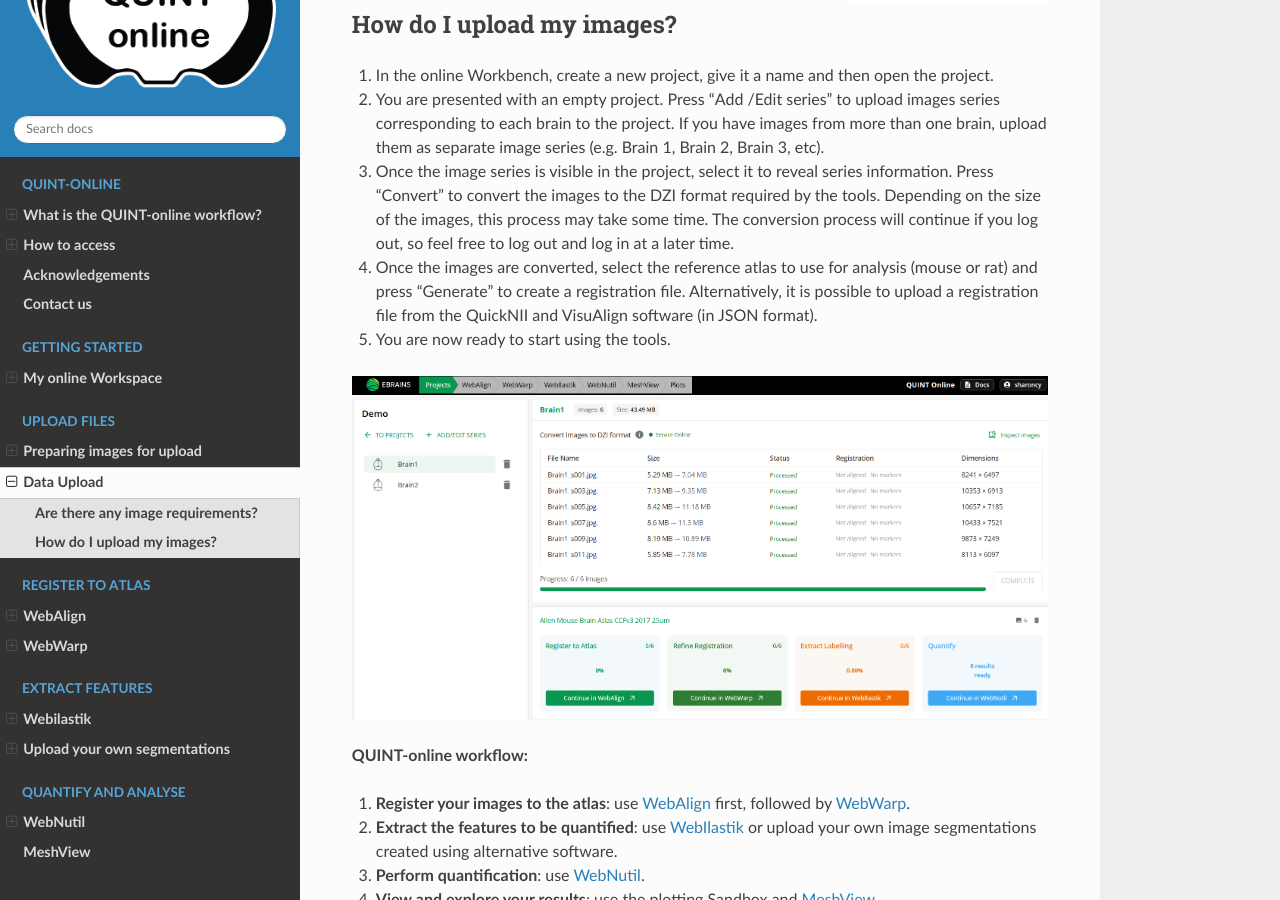
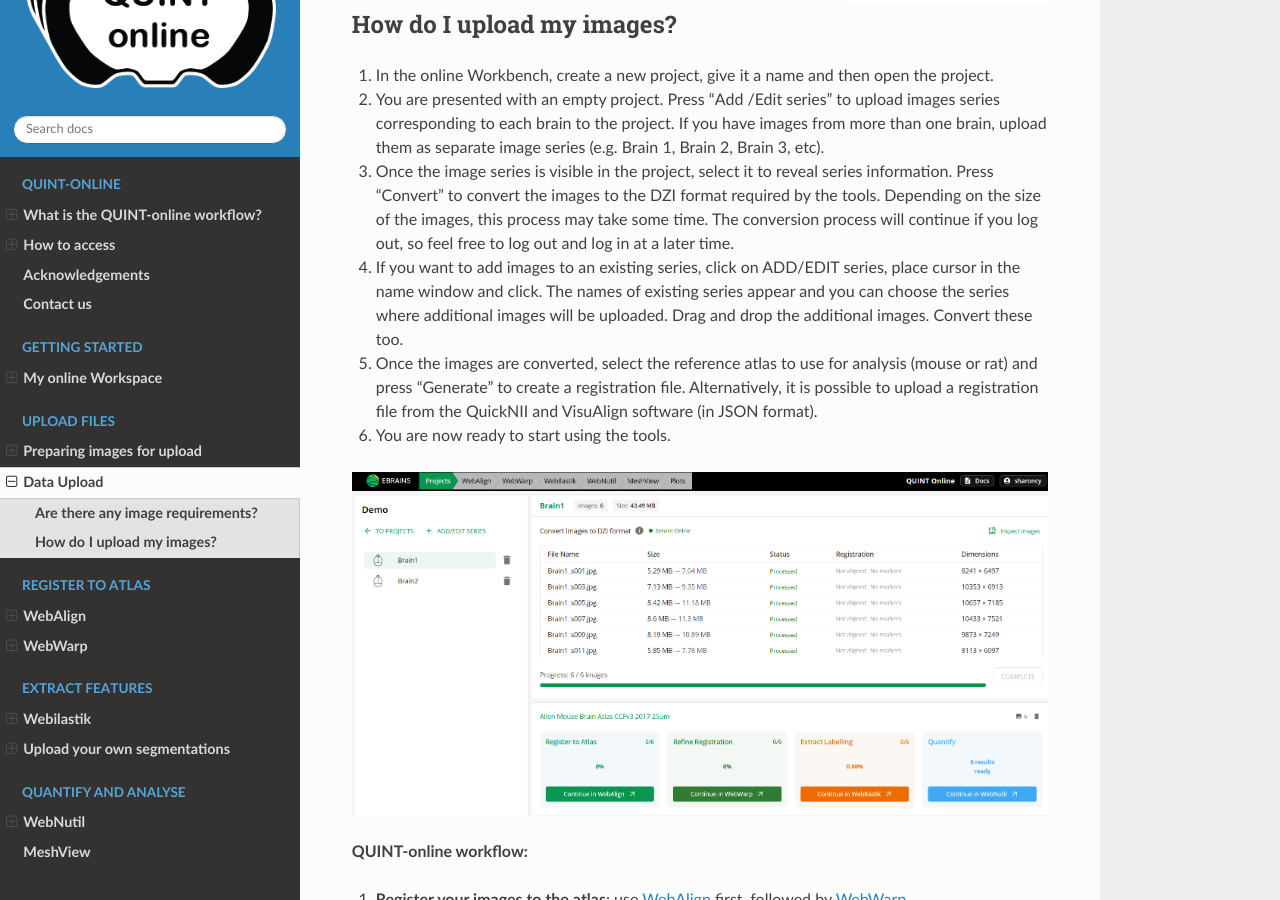
Before and after one commit to Neural-Systems-at-UIO/QUINT_webtools, a Sphinx documentation site: the page built from docs/CreateBrain.rst, in a window 1280 px wide and 900 px high, scrolled down 472 px. Built offline with Sphinx 7.4.7 and the Read the Docs theme 3.1.0, drawn with Linux system fonts in a browser that asks for light colours.

Commit message:
Update CreateBrain.rst
added info about upload of additional images in series

```diff
--- a/docs/CreateBrain.rst
+++ b/docs/CreateBrain.rst
@@ -21,8 +21,9 @@
 1. In the online Workbench, create a new project, give it a name and then open the project.
 2. You are presented with an empty project. Press "Add /Edit series" to upload images series corresponding to each brain to the project. If you have images from more than one brain, upload them as separate image series (e.g. Brain 1, Brain 2, Brain 3, etc).
 3. Once the image series is visible in the project, select it to reveal series information. Press "Convert" to convert the images to the DZI format required by the tools. Depending on the size of the images, this process may take some time. The conversion process will continue if you log out, so feel free to log out and log in at a later time.
-4. Once the images are converted, select the reference atlas to use for analysis (mouse or rat) and press "Generate" to create a registration file. Alternatively, it is possible to upload a registration file from the QuickNII and VisuAlign software (in JSON format).
-5. You are now ready to start using the tools.
+4. If you want to add images to an existing series, click on ADD/EDIT series, place cursor in the name window and click. The names of existing series appear and you can choose the series where additional images will be uploaded. Drag and drop the additional images. Convert these too.
+5. Once the images are converted, select the reference atlas to use for analysis (mouse or rat) and press "Generate" to create a registration file. Alternatively, it is possible to upload a registration file from the QuickNII and VisuAlign software (in JSON format).
+6. You are now ready to start using the tools.
 
 .. image:: images/CreateBrain.PNG
 
```
